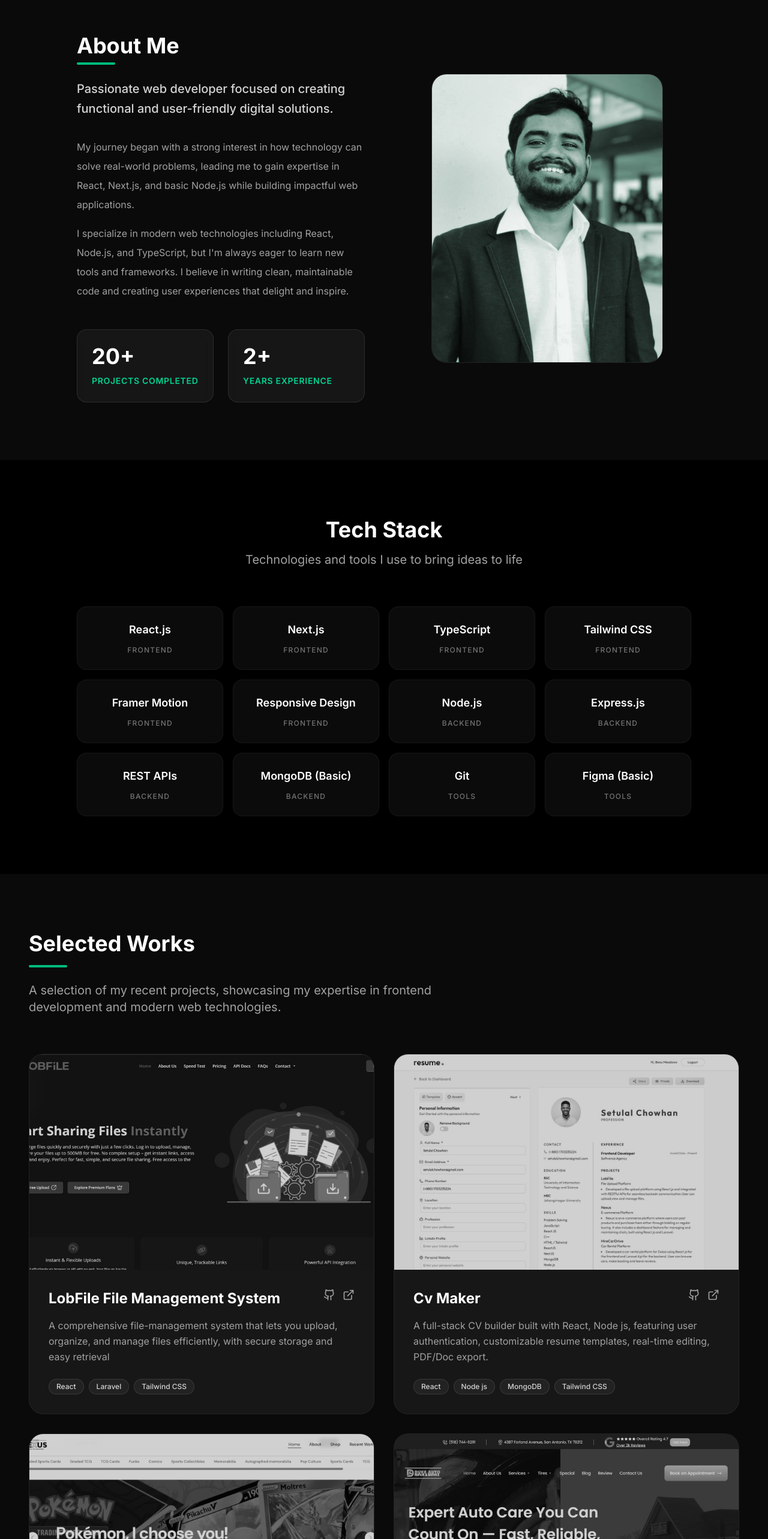
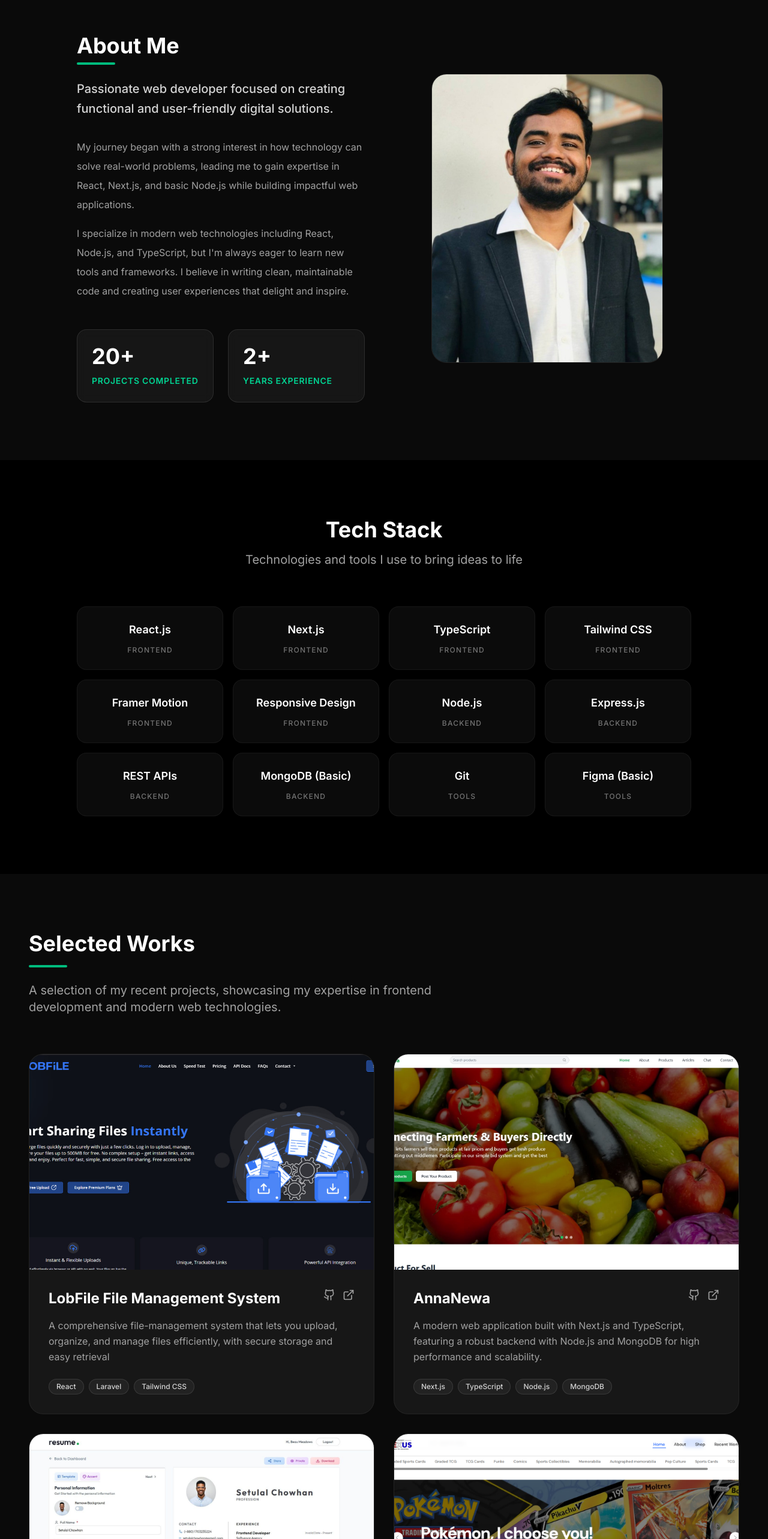
Before and after one commit to SetuLalChowhan/SetuLal, a React (Vite) app: page / in a window 1280 px wide. Shown: the part 840-3406 px from the top of the page at 60% size. Built offline with nearby package versions, Linux system fonts and the light colour scheme; no server answers.

Commit message:
feat: Add ProjectsSection and AboutSection components to the portfolio, including project images.

```diff
--- a/src/components/portfolio/AboutSection.jsx
+++ b/src/components/portfolio/AboutSection.jsx
@@ -66,11 +66,11 @@ const AboutSection = () => {
           transition={{ duration: 0.6 }}
         >
           <div className="relative w-full aspect-[4/5] max-w-sm mx-auto rounded-3xl overflow-hidden ring-1 ring-white/10 group">
-            <div className="absolute inset-0 bg-emerald-500/20 mix-blend-overlay z-10 group-hover:bg-transparent transition-all duration-500"></div>
+            <div className="absolute inset-0 bg-transparent group-hover:bg-emerald-500/10 mix-blend-overlay z-10 transition-all duration-500"></div>
             <img
               src="/setu.jpg"
               alt="Setulal Chowhan Professional"
-              className="w-full h-full object-cover grayscale group-hover:grayscale-0 scale-100 group-hover:scale-105 transition-all duration-700 ease-in-out"
+              className="w-full h-full object-cover grayscale-0 group-hover:grayscale scale-100 group-hover:scale-105 transition-all duration-700 ease-in-out"
             />
           </div>
           <div className="absolute -z-10 -top-8 -right-8 w-64 h-64 bg-emerald-500/20 blur-[100px] rounded-full"></div>
--- a/src/components/portfolio/ProjectsSection.jsx
+++ b/src/components/portfolio/ProjectsSection.jsx
@@ -10,6 +10,7 @@ import p5 from "@/assets/images/lob.jpg";
 import p6 from "@/assets/images/cv.jpg";
 import p7 from "@/assets/images/duke.jpg";
 import p8 from "@/assets/images/malik.jpg";
+import anna from "@/assets/images/anna.jpg";
 
 const projects = [
   {
@@ -20,6 +21,16 @@ const projects = [
     tags: ["React", "Laravel", "Tailwind CSS"],
     github: "https://github.com",
     live: "https://lobfile.com/",
+    featured: true,
+  },
+  {
+    title: "AnnaNewa",
+    description:
+      "A modern web application built with Next.js and TypeScript, featuring a robust backend with Node.js and MongoDB for high performance and scalability.",
+    image: anna,
+    tags: ["Next.js", "TypeScript", "Node.js", "MongoDB"],
+    github: "https://github.com",
+    live: "https://ananewa.vercel.app/",
     featured: true,
   },
   {
@@ -114,11 +125,11 @@ const ProjectsSection = () => {
               className="group relative rounded-3xl overflow-hidden bg-neutral-900 border border-white/5"
             >
               <div className="aspect-[16/10] overflow-hidden relative">
-                <div className="absolute inset-0 bg-neutral-900/20 group-hover:bg-transparent z-10 transition-colors duration-500"></div>
+                <div className="absolute inset-0 bg-transparent group-hover:bg-neutral-900/40 z-10 transition-colors duration-500"></div>
                 <img
                   src={project.image}
                   alt={project.title}
-                  className="w-full h-full object-cover object-top filter grayscale group-hover:grayscale-0 scale-100 group-hover:scale-105 transition-all duration-700 ease-in-out"
+                  className="w-full h-full object-cover object-top filter grayscale-0 group-hover:grayscale scale-100 group-hover:scale-105 transition-all duration-700 ease-in-out"
                 />
               </div>
 
```
Also changed, not shown: src/assets/images/anna.jpg (added).
